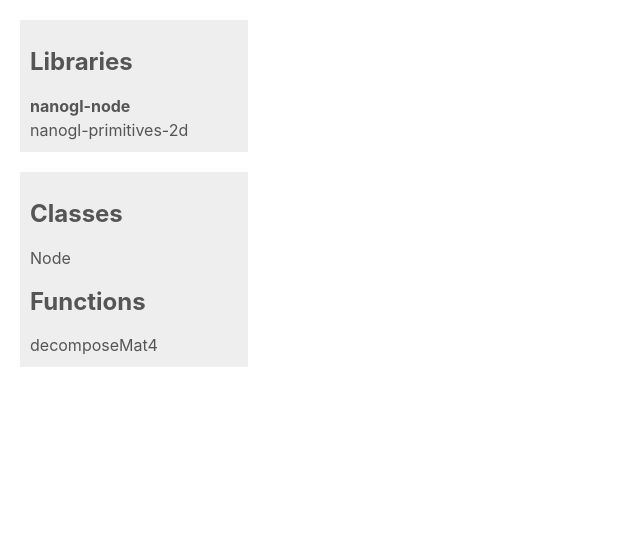
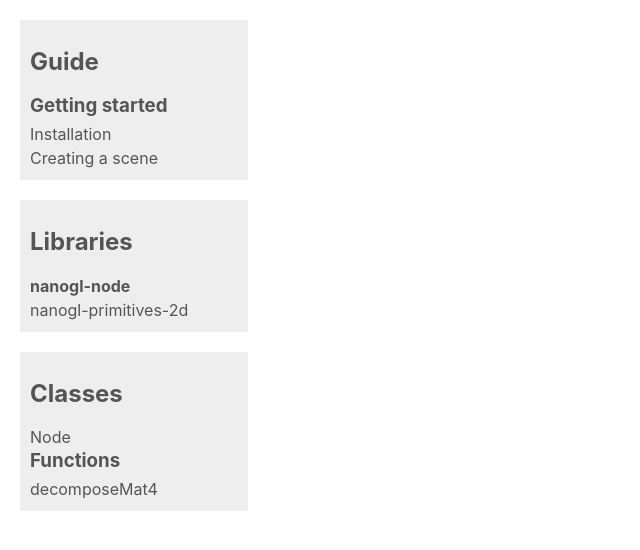
Before and after one commit to makemepulse/nanogl-docs, a Vue app: page / in a window 1280 px wide. Both pictures are taken after a click on the element "nanogl-node". Shown: the top 550 px of the page, without its empty margins (0-640 px from the left). Built offline with nearby package versions, Linux system fonts and the light colour scheme; no server answers.

Commit message:
:construction: add guide to menu

```diff
--- a/src/App.vue
+++ b/src/App.vue
@@ -1,35 +1,64 @@
 <script setup>
 import { ref } from 'vue'
-import LibsList from './components/LibsList.vue'
-import ExportedList from './components/ExportedList.vue';
-import Class from './components/Class.vue';
+
 import { fetchLibs } from './scripts/fetch.js';
+import { articlesData } from './articles/articlesData.js';
+
+import Class from './components/content/Class.vue';
+import Article from './components/content/Article.vue';
+import LibsList from './components/menu/LibsList.vue'
+import ArticleList from './components/menu/ArticleList.vue';
+import ExportedList from './components/menu/ExportedList.vue';
 
 const libs = ref([]);
 libs.value = import.meta.glob('./assets/data.json', { eager: true })['./assets/data.json'].libs;
 // console.log(libs.value);
 fetchLibs();
 
+const articleSections = ref(articlesData);
+
+const selectedArticle = ref({});
 const selectedLib = ref({});
 const selectedExported = ref({});
 
+function onSelectArticle(article) {
+  selectedArticle.value = article;
+  selectedLib.value = {};
+  selectedExported.value = {};
+}
+
 function onSelectLib(lib) {
   selectedLib.value = lib;
+  selectedArticle.value = {};
 }
 
 function onSelectExported(exported) {
   selectedExported.value = exported;
+  selectedArticle.value = {};
 }
+
 </script>
 
 <template>
   <div class="app">
     <div class="sidebar">
-      <LibsList :libs="libs" @select-lib="onSelectLib" />
-      <ExportedList v-if="Object.keys(selectedLib).length" :lib="selectedLib" @select-exported="onSelectExported" />
+      <ArticleList
+        :article-sections="articleSections"
+        :selected-article="selectedArticle.id"
+        @select-article="onSelectArticle" />
+      <LibsList
+        :libs="libs"
+        :selected-lib="selectedLib.name"
+        @select-lib="onSelectLib" />
+      <ExportedList
+        v-if="Object.keys(selectedLib).length"
+        :lib="selectedLib"
+        :selected-exported="selectedExported.name"
+        @select-exported="onSelectExported" />
     </div>
     <div class="content">
-      <Class v-if="Object.keys(selectedExported).length" :lib-class="selectedExported" />
+      <Article v-if="Object.keys(selectedArticle).length" :article="selectedArticle" />
+      <Class v-else-if="Object.keys(selectedExported).length" :lib-class="selectedExported" />
     </div>
   </div>
 </template>
@@ -51,6 +80,10 @@ function onSelectExported(exported) {
   > div {
     padding: 10px;
     background-color: #eee;
+
+    h3 {
+      margin: 0 0 4px 0;
+    }
 
     p {
       margin: 0;
--- /dev/null
+++ b/src/articles/articlesData.js
@@ -0,0 +1,16 @@
+export const articlesData = [
+  {
+    id: 'getting-started',
+    name: 'Getting started',
+    articles: [
+      {
+        id: "installation",
+        name: 'Installation'
+      },
+      {
+        id: "creating-a-scene",
+        name: 'Creating a scene'
+       },
+    ]
+  }
+]
--- /dev/null
+++ b/src/components/content/Article.vue
@@ -0,0 +1,18 @@
+<template>
+  <div>
+    coucou
+  </div>
+</template>
+
+<script setup>
+defineProps({
+  article: {
+    type: Object,
+    required: true
+  }
+})
+
+</script>
+
+<style scoped>
+</style>
--- /dev/null
+++ b/src/components/menu/ArticleList.vue
@@ -0,0 +1,40 @@
+<script setup>
+defineProps({
+  articleSections: {
+    type: Object,
+    required: true
+  },
+  selectedArticle: {
+    type: String,
+    required: false
+  }
+})
+
+const emit = defineEmits(['selectArticle']);
+
+function selectArticle(article) {
+  emit('selectArticle', article);
+}
+</script>
+
+<template>
+  <div class="articleList">
+    <h2>Guide</h2>
+    <div v-for="articleSection in articleSections">
+      <h3>{{ articleSection.name }}</h3>
+      <p
+        v-for="article in articleSection.articles"
+        @click="selectArticle(article)"
+        :class="{ selected: selectedArticle === article.id }"
+      >
+        {{ article.name }}
+      </p>
+    </div>
+  </div>
+</template>
+
+<style scoped lang="stylus">
+.selected {
+  font-weight: bold;
+}
+</style>
--- a/src/components/ExportedList.vue
+++ b/src/components/menu/ExportedList.vue
@@ -1,19 +1,19 @@
 <script setup>
-import { ref } from 'vue';
-
 defineProps({
   lib: {
     type: Object,
     required: true
+  },
+  selectedExported: {
+    type: String,
+    required: false
   }
 })
 
 const emit = defineEmits(['selectExported']);
-const selectedExported = ref("");
 
 function selectExported(exported) {
   emit('selectExported', exported);
-  selectedExported.value = exported.name;
 }
 </script>
 
@@ -24,7 +24,7 @@ function selectExported(exported) {
       <p v-for="libClass in lib.classes" @click="selectExported(libClass)" :class="{ selected: selectedExported === libClass.name }">{{ libClass.name }}</p>
     </div>
     <div v-if="lib.functions.length">
-      <h2>Functions</h2>
+      <h3>Functions</h3>
       <p v-for="func in lib.functions" @click="selectExported(func)" :class="{ selected: selectedExported === func.name }">{{ func.name }}</p>
     </div>
   </div>
--- a/src/components/LibsList.vue
+++ b/src/components/menu/LibsList.vue
@@ -1,19 +1,19 @@
 <script setup>
-import { ref } from 'vue';
-
 defineProps({
   libs: {
     type: Object,
     required: true
+  },
+  selectedLib: {
+    type: String,
+    required: false
   }
 })
 
 const emit = defineEmits(['selectLib']);
-const selectedLib = ref("")
 
 function selectLib(lib) {
   emit('selectLib', lib);
-  selectedLib.value = lib.name;
 }
 </script>
 
```
Also changed, not shown: src/articles/installation.md (added, +3 -0 lines), src/components/content/Class.vue (renamed from src/components/Class.vue), src/components/content/Method.vue (renamed from src/components/Method.vue).
